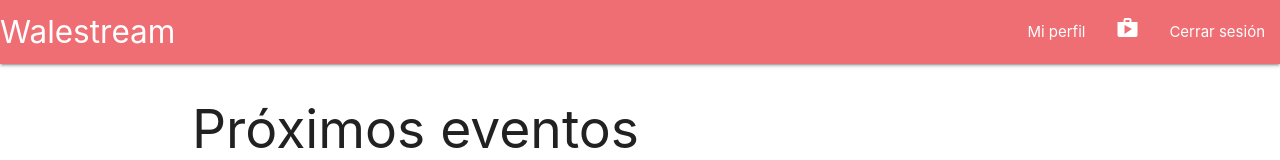
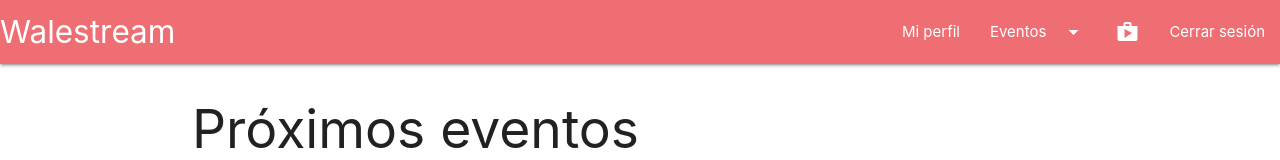
Before and after one commit to lautaronahuelp/proyecto_final_walestream, a React (Create React App) app: page / in a window 1280 px wide. Shown: the top 160 px of the page. Built offline with nearby package versions, Linux system fonts and the light colour scheme.

Commit message:
Se agregan categorias y dropdown

```diff
--- a/public/index.html
+++ b/public/index.html
@@ -28,6 +28,11 @@
     <link href="https://fonts.googleapis.com/icon?family=Material+Icons" rel="stylesheet">
 
     <title>Walestream</title>
+    <script>
+        document.addEventListener('DOMContentLoaded', function() {
+          M.AutoInit()
+        });
+    </script>
   </head>
   <body>
     <noscript>You need to enable JavaScript to run this app.</noscript>
--- a/src/App.js
+++ b/src/App.js
@@ -3,12 +3,14 @@ import Header from './Header'
 import Main from './Main'
 import Footer from './Footer'
 import 'materialize-css/dist/css/materialize.min.css'
+import 'materialize-css/dist/js/materialize.min.js'
 import './estilos.css'
 //const App = <p>Hola Mundo en modulo</p>
 
 function App() {
 
-    //return "Hola Mundo"
+    //JS MATERIALIZE
+
 
     return(
         <>
--- a/src/components/NavBar.js
+++ b/src/components/NavBar.js
@@ -3,15 +3,25 @@ import CartWidget from './CartWidget'
 
 const NavBar = () => {
         return (
-            <nav className="nav-wrapper">
-                <a href="/" className="brand-logo left">Walestream</a>
-                <ul className="right">
-                    <li><a href="/">Mi perfil</a></li>
-                    <li><a href="/"><CartWidget /></a></li>
-                    <li><a href="/">Cerrar sesión</a></li>
+            <>
+            <ul id="dropdown_eventos" className="dropdown-content">
+                <li><a href="#!">Recitales</a></li>
+                <li><a href="#!">Obras</a></li>
+                <li><a href="#!">Conferencias</a></li>
+            </ul>
+            <nav>
+                <div className="nav-wrapper">
+                    <a href="/" className="brand-logo left">Walestream</a>
+                    <ul id="nav-mobile" className="right hide-on-med-and-down">
+                        <li><a href="/">Mi perfil</a></li>
+                        <li><a className="dropdown-trigger" href="#!" data-target="dropdown_eventos">Eventos<i className="material-icons right">arrow_drop_down</i></a></li>
+                        <li><a href="/"><CartWidget /></a></li>
+                        <li><a href="/">Cerrar sesión</a></li>
 
                 </ul>
+                </div>
             </nav>
+            </>
         )
 }
 
```
